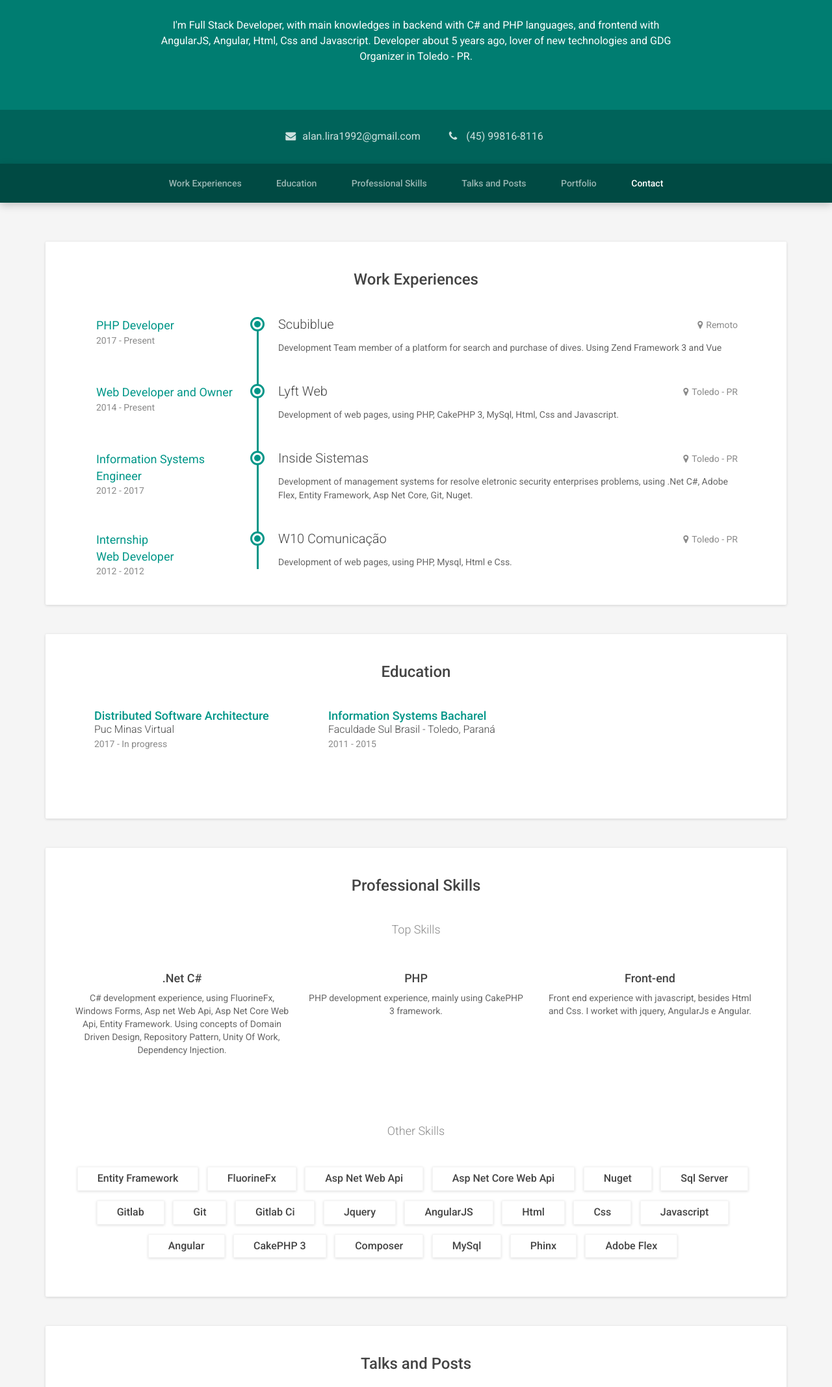
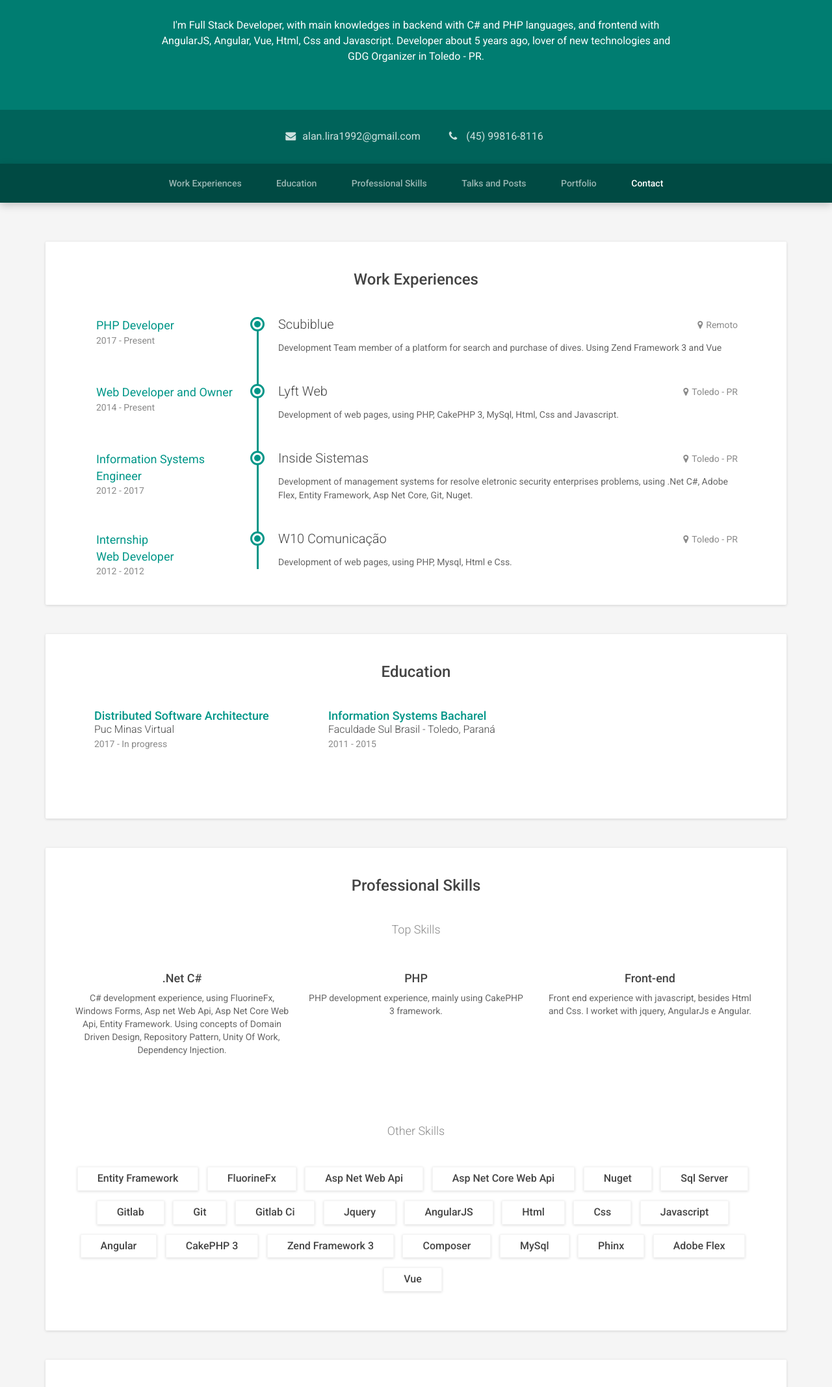
Before and after one commit to lira92/lira92.github.io, a plain HTML site: page en-us/index.html in a window 1280 px wide. Shown: the part 388-2523 px from the top of the page at 65% size. Drawn offline with Linux system fonts and the light colour scheme.

Commit message:
Added Vue and Zend Framework to en-us

```diff
--- a/en-us/index.html
+++ b/en-us/index.html
@@ -48,7 +48,7 @@
                 <div class="title">Full Stack Developer</div>
                 <div class="profile">
                     <p>I'm Full Stack Developer, with main knowledges in backend with C# and PHP languages,
-                        and frontend with AngularJS, Angular, Html, Css and Javascript.
+                        and frontend with AngularJS, Angular, Vue, Html, Css and Javascript.
                         Developer about 5 years ago, lover of new technologies and GDG Organizer in Toledo - PR.</p>
                 </div><!--//profile-->
             </div><!--//container-->
@@ -242,10 +242,12 @@
                     <br>
                     <span class="skill-tag">Angular</span>
                     <span class="skill-tag">CakePHP 3</span>
+		    <span class="skill-tag">Zend Framework 3</span>
                     <span class="skill-tag">Composer</span>
                     <span class="skill-tag">MySql</span>
                     <span class="skill-tag">Phinx</span>
                     <span class="skill-tag">Adobe Flex</span>
+		    <span class="skill-tag">Vue</span>
                 </div>
             </div><!--//other-skills-->
 
```
